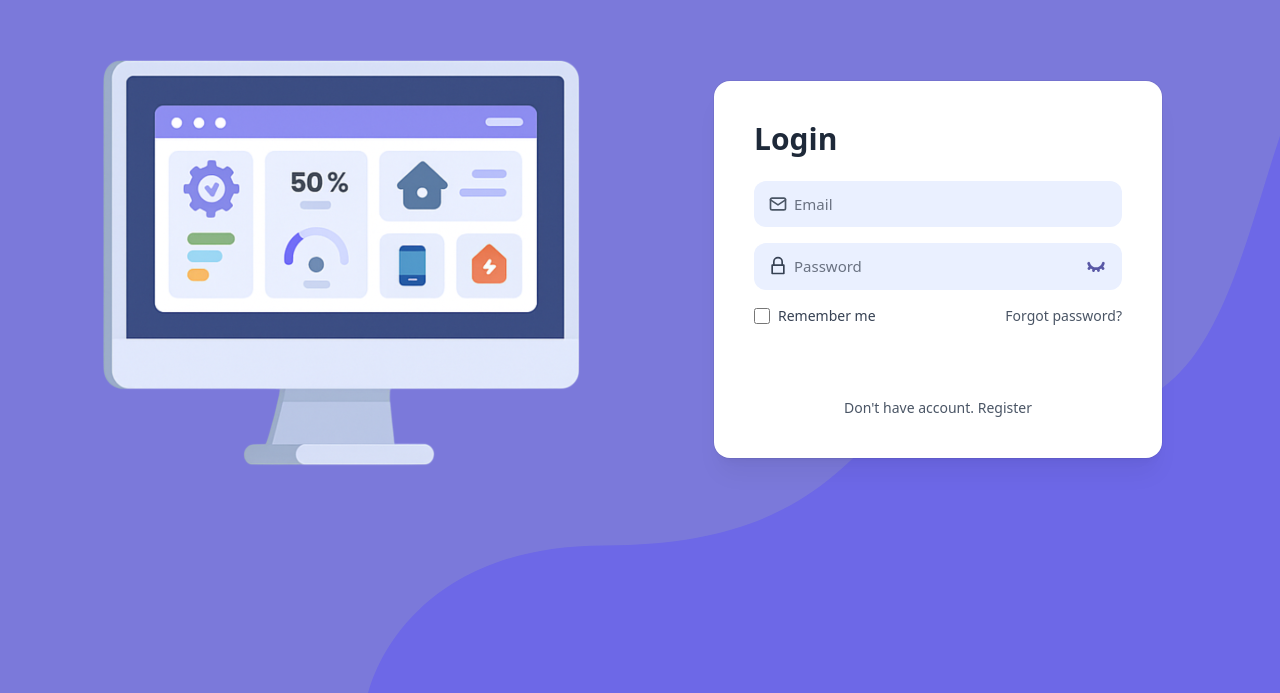
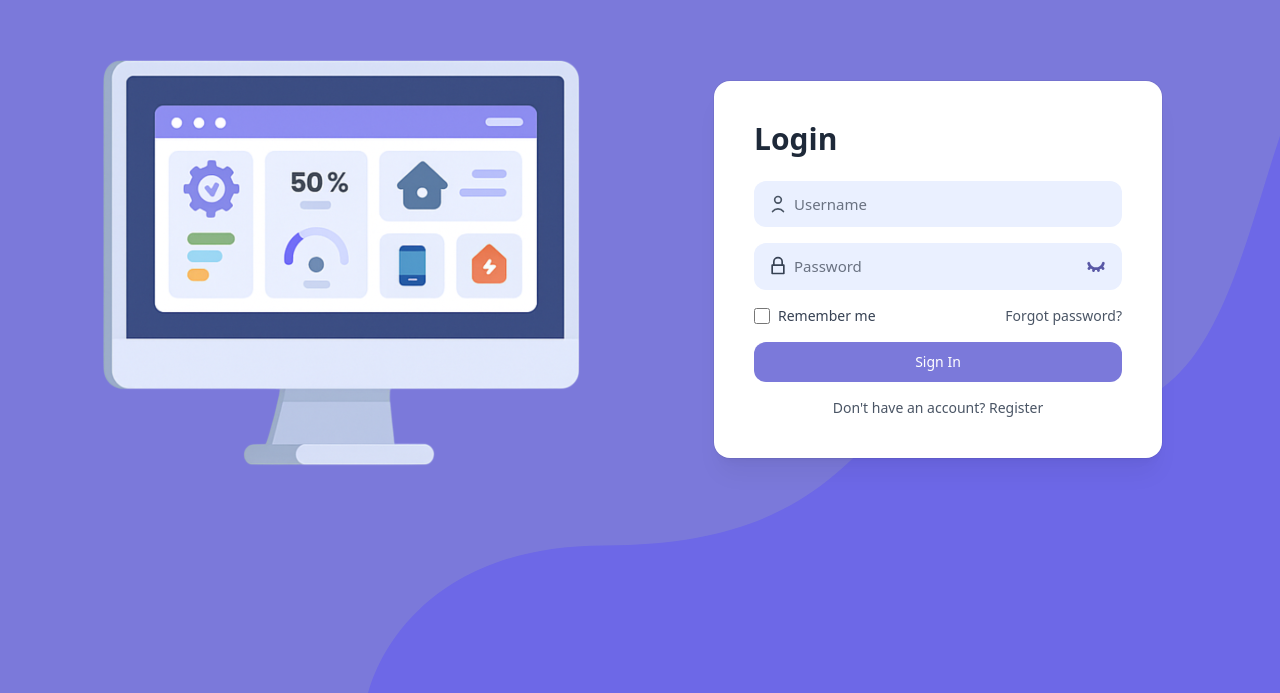
Before and after one commit to sker8130/Smarthome-Frontend, a Next.js app: page /login in a window 1280 px wide. Shown: the part 155-848 px from the top of the page. Built offline with nearby package versions, Linux system fonts and the light colour scheme.

Commit message:
connected to api, complete loginpage

```diff
--- /dev/null
+++ b/app/api/devices/[id]/toggle/route.ts
@@ -0,0 +1,12 @@
+import { NextRequest, NextResponse } from "next/server";
+
+const BACKEND_BASE = process.env.BACKEND_BASE_URL ?? "http://localhost:3000";
+
+export async function POST(req: NextRequest, { params }: { params: { id: string } }) {
+  const r = await fetch(`${BACKEND_BASE}/devices/${params.id}/toggle`, {
+    method: "POST",
+  });
+
+  const data = await r.json();
+  return NextResponse.json(data, { status: r.status });
+}
--- a/app/login/LoginPageClient.tsx
+++ b/app/login/LoginPageClient.tsx
@@ -4,8 +4,9 @@ import Button from "@/components/ui/Button";
 import Link from "next/link";
 import Image from "next/image";
 import { useState } from "react";
+
 export default function LoginPage() {
-  const [email, setEmail] = useState("");
+  const [username, setUsername] = useState("");
   const [password, setPassword] = useState("");
   const [remember, setRemember] = useState(false);
   const [showPassword, setShowPassword] = useState(false);
@@ -15,29 +16,46 @@ export default function LoginPage() {
     e.preventDefault();
     setLoading(true);
     try {
-      // TODO: call real API: `${process.env.NEXT_PUBLIC_API_URL}/auth/login`
-      await new Promise((r) => setTimeout(r, 800));
+      const res = await fetch(`${process.env.NEXT_PUBLIC_API_URL}/auth/login`, {
+        method: "POST",
+        headers: { "Content-Type": "application/json" },
+        body: JSON.stringify({
+          username,
+          password,
+        }),
+      });
+
+      if (!res.ok) throw new Error("Đăng nhập thất bại");
+      const data = await res.json();
+
+      localStorage.setItem("token", data.access_token);
       window.location.href = "/dashboard";
+    } catch (err) {
+      alert("Đăng nhập thất bại, kiểm tra lại tài khoản hoặc server.");
     } finally {
       setLoading(false);
     }
   }
 
+
   return (
     <main className="relative min-h-dvh overflow-hidden bg-[var(--color-purple)] p-6">
-      {/* background block and wave */}
-      {/* decorative banner bottom-right */}
-      <div  className="pointer-events-none absolute bottom-0 right-0">
-        <Image src="/decorbanner.svg" alt="" width={912} height={557} priority />
+      {/* decorative background */}
+      <div className="pointer-events-none absolute bottom-0 right-0">
+        <Image
+          src="/decorbanner.svg"
+          alt=""
+          width={912}
+          height={557}
+          priority
+        />
       </div>
       <div className="pointer-events-none absolute inset-x-3 top-3 -z-10 h-[72%] rounded-3xl bg-[--primary]/90 md:inset-x-6 md:top-6" />
       <div className="pointer-events-none absolute -bottom-24 right-[-15%] -z-10 h-[42rem] w-[42rem] rounded-[55%] bg-[--primary] opacity-70 blur-2xl" />
 
-
       <div className="mx-auto min-h-screen grid max-w-6xl grid-cols-1 items-center gap-10 md:grid-cols-2">
         {/* Banner */}
         <div className="hidden justify-center md:flex">
-          <div className="relative">
           <Image
             src="/dashboard_monitor.svg"
             alt="Dashboard monitor illustration"
@@ -46,25 +64,37 @@ export default function LoginPage() {
             priority
           />
         </div>
-        </div>
 
         {/* Login card */}
         <div className="mx-auto w-full max-w-md z-10">
           <div className="rounded-2xl bg-white p-10 shadow-xl shadow-black/5 ring-1 ring-black/5">
             <h1 className="text-3xl font-semibold text-gray-800">Login</h1>
+
             <form onSubmit={onSubmit} className="mt-6 space-y-4">
-              {/* Email */}
+              {/* Username */}
               <div>
                 <div className="relative">
                   <div className="pointer-events-none absolute inset-y-0 left-3 grid w-6 place-content-center text-gray-600">
-                    <svg width="20" height="20" viewBox="0 0 24 24" fill="none" stroke="currentColor" strokeWidth="2" strokeLinecap="round" strokeLinejoin="round"><rect x="3" y="5" width="18" height="14" rx="2"/><path d="m3 7 9 6 9-6"/></svg>
+                    <svg
+                      width="20"
+                      height="20"
+                      viewBox="0 0 24 24"
+                      fill="none"
+                      stroke="currentColor"
+                      strokeWidth="2"
+                      strokeLinecap="round"
+                      strokeLinejoin="round"
+                    >
+                      <circle cx="12" cy="7" r="4" />
+                      <path d="M5.5 21a8.38 8.38 0 0 1 13 0" />
+                    </svg>
                   </div>
                   <input
-                    type="email"
-                    className="w-full rounded-xl bg-[#eaf0ff] pl-10 pr-3 py-3 text-[15px] text-gray-800 placeholder:text-gray-500 outline-none ring-0"
-                    value={email}
-                    onChange={(e) => setEmail(e.target.value)}
-                    placeholder="Email"
+                    type="text"
+                    className="w-full rounded-xl bg-[#eaf0ff] pl-10 pr-3 py-3 text-[15px] text-gray-800 placeholder:text-gray-500 outline-none"
+                    value={username}
+                    onChange={(e) => setUsername(e.target.value)}
+                    placeholder="Username"
                     required
                   />
                 </div>
@@ -74,7 +104,19 @@ export default function LoginPage() {
               <div>
                 <div className="relative">
                   <div className="pointer-events-none absolute inset-y-0 left-3 grid w-6 place-content-center text-gray-700">
-                    <svg width="20" height="20" viewBox="0 0 24 24" fill="none" stroke="currentColor" strokeWidth="2" strokeLinecap="round" strokeLinejoin="round"><path d="M5 11h14v10H5z"/><path d="M7 11V7a5 5 0 0 1 10 0v4"/></svg>
+                    <svg
+                      width="20"
+                      height="20"
+                      viewBox="0 0 24 24"
+                      fill="none"
+                      stroke="currentColor"
+                      strokeWidth="2"
+                      strokeLinecap="round"
+                      strokeLinejoin="round"
+                    >
+                      <path d="M5 11h14v10H5z" />
+                      <path d="M7 11V7a5 5 0 0 1 10 0v4" />
+                    </svg>
                   </div>
                   <button
                     type="button"
@@ -92,12 +134,11 @@ export default function LoginPage() {
                   </button>
                   <input
                     type={showPassword ? "text" : "password"}
-                    className="w-full appearance-none rounded-xl bg-[#eaf0ff] pl-10 pr-10 py-3 text-[15px] text-gray-800 placeholder:text-gray-500 outline-none ring-0"
+                    className="w-full appearance-none rounded-xl bg-[#eaf0ff] pl-10 pr-10 py-3 text-[15px] text-gray-800 placeholder:text-gray-500 outline-none"
                     value={password}
                     onChange={(e) => setPassword(e.target.value)}
                     placeholder="Password"
                     autoComplete="current-password"
-                    name="password"
                     required
                   />
                 </div>
@@ -107,24 +148,33 @@ export default function LoginPage() {
                 <label className="flex cursor-pointer items-center gap-2 text-gray-700">
                   <input
                     type="checkbox"
-                    className="size-4 rounded border-gray-300 text-[--primary] focus:outline-none"
+                    className="size-4 rounded border-gray-300 text-[--primary]"
                     checked={remember}
                     onChange={(e) => setRemember(e.target.checked)}
                   />
                   Remember me
                 </label>
-                <Link href="#" className="text-gray-600 hover:text-[--primary] hover:underline">
+                <Link
+                  href="#"
+                  className="text-gray-600 hover:text-[--primary] hover:underline"
+                >
                   Forgot password?
                 </Link>
               </div>
 
-              <Button disabled={loading} className="w-full py-2.5">
+              <Button
+                disabled={loading}
+                className="w-full py-2.5 bg-[var(--color-purple)]"
+              >
                 {loading ? "Signing in..." : "Sign In"}
               </Button>
 
               <p className="text-center text-sm text-gray-600">
-                Don&apos;t have account. {" "}
-                <Link href="#" className="font-medium text-[--primary] hover:underline">
+                Don&apos;t have an account?{" "}
+                <Link
+                  href="#"
+                  className="font-medium text-[--primary] hover:underline"
+                >
                   Register
                 </Link>
               </p>
--- a/app/login/page.tsx
+++ b/app/login/page.tsx
@@ -1,4 +1,3 @@
-// app/(auth)/login/page.tsx
 import type { Metadata } from "next";
 import LoginPage from "./LoginPageClient";
 
```
Also changed, not shown: app/register/RegisterPageClient.tsx (added), app/register/page.tsx (added), public/icons/add.png (added). Lines whose indentation alone changed are shown as unchanged.
